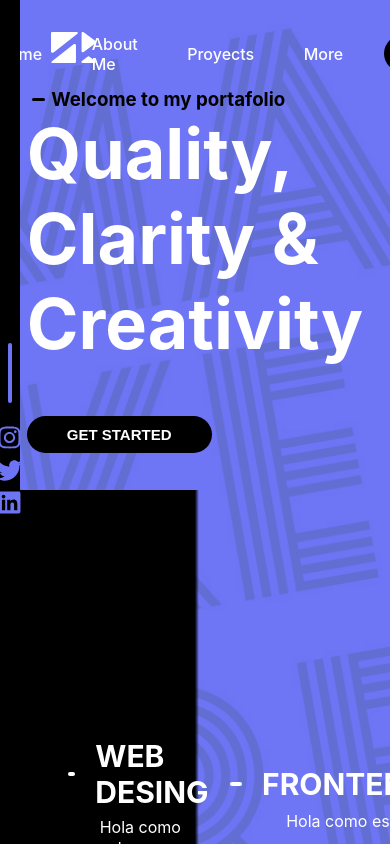
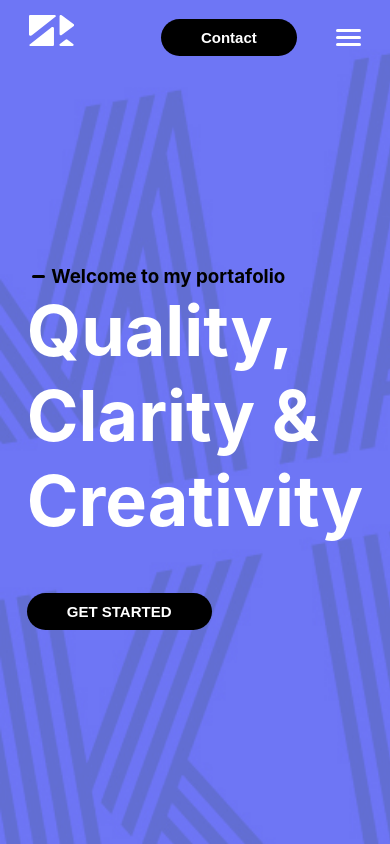
Before and after one commit to Sergiorodp/Sergio_Rodriguez, a Next.js app: page / in a window 390 px wide. Built offline with nearby package versions, Linux system fonts and the light colour scheme.

Commit message:
responsive one

```diff
--- a/components/LateralBar/styles.js
+++ b/components/LateralBar/styles.js
@@ -38,4 +38,10 @@ export default css`
     color:white;
 }
 
+@media (max-width: 860px){
+    .main-lateral-container{
+        visibility: hidden;
+    }
+}
+
 `
--- a/components/bloque/index.js
+++ b/components/bloque/index.js
@@ -48,6 +48,14 @@ export default function Bloque({children,pd, cl , title, background, color, line
                 width:3vw;
                 height:4px;
             }
+
+            @media (max-width: 750px){
+                .block-main-container{
+                    background:black;
+                    align-items:center;
+                }
+            }
+
             `}</style>
         </>
     )
--- a/components/nav/index.js
+++ b/components/nav/index.js
@@ -10,6 +10,10 @@ const options = ["General", "About Me", "proyects", "Contact"]
 const General = createRef(), AboutMe = createRef(), Proyects = createRef(), Contact = createRef()
 
 const references = [General,AboutMe,Proyects,Contact]
+
+
+const lineUp = createRef()
+const LineDown = createRef()
 
 export function Selected({refNum = 0}){
 
@@ -50,6 +54,13 @@ export default function Nav(){
             </li>
             </ul></div>
             <div className = "footer"><button>Contact</button></div>
+            <div className = "lines-container">
+                <div className = "lines">
+                    <div className = "line-one line-div " ref = {lineUp} ></div>
+                    <div className = "line-two line-div" ></div>
+                    <div className = "line-tree line-div " ref={LineDown} ></div>
+                </div>
+            </div>
         </div>
         <style jsx>{styles}</style>
         </>
--- a/components/nav/styles.js
+++ b/components/nav/styles.js
@@ -102,4 +102,50 @@ export default css`
     font-weight: 700;
 }
 
+
+@media (max-width: 860px){
+    .main-nav-container{
+        width:85%;
+        padding:0;
+        margin:1vh 0 0 0;
+    }
+}
+
+@media (max-width: 750px){
+
+    .main-nav-container{
+        padding:0;
+    }
+
+    .options-container{
+        display:none;
+    }
+    .footer{
+        width:100%;
+        display:flex;
+        justify-content:flex-end;
+    }
+
+    .lines-container{
+        height:100%;
+        display:flex;
+        justify-content:center;
+        align-items:center;
+        margin:0 0 0 10vw;
+    }
+
+    .line-div{
+        width: 25px;
+        height: 3px;
+        background-color: ${colorsShy.white};
+        margin-top: 4px;
+        margin-bottom: 4px;
+        border-radius:9999px;
+        transition: 0.2s ease-in-out;
+    }
+
+    .lines{
+        cursor:pointer;
+    }
+}
 `
--- a/sections/main/stylesMain.js
+++ b/sections/main/stylesMain.js
@@ -92,5 +92,18 @@ export default css`
     width:74%;
 }
 
+@media (max-width: 750px){
+    .principal-content-container{
+        height:100vh;
+    }
+
+    .features-container{
+        height:100vh;
+    }
+    .features-container div{
+        flex-direction:column;
+        width:100%;
+    }
+}
 
 `
--- a/styles/images/fondoMain.module.css
+++ b/styles/images/fondoMain.module.css
@@ -8,4 +8,11 @@
     background-image: url('../../public/fondoMain/fondoMain.jpg');
      background-size: cover;
     /* background-position: bottom; */
+
 }
+
+@media (max-width: 750px){
+    .mainSectionContainer{
+        height: 200vh;
+    }
+}
```
